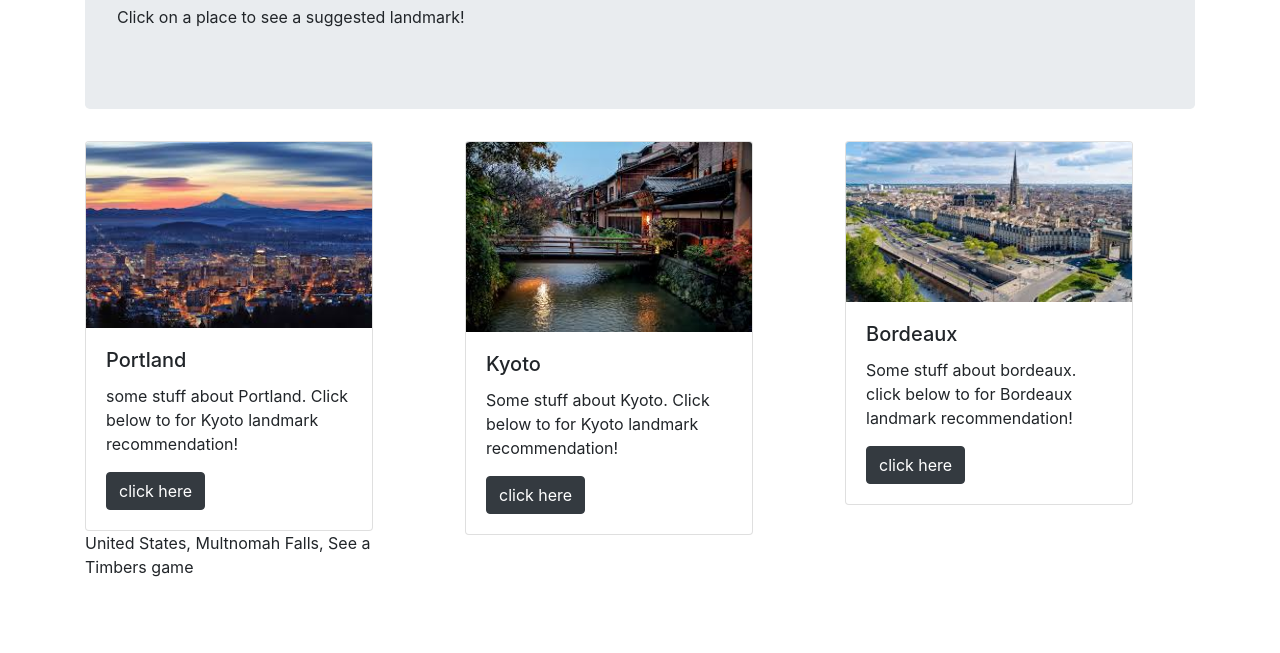
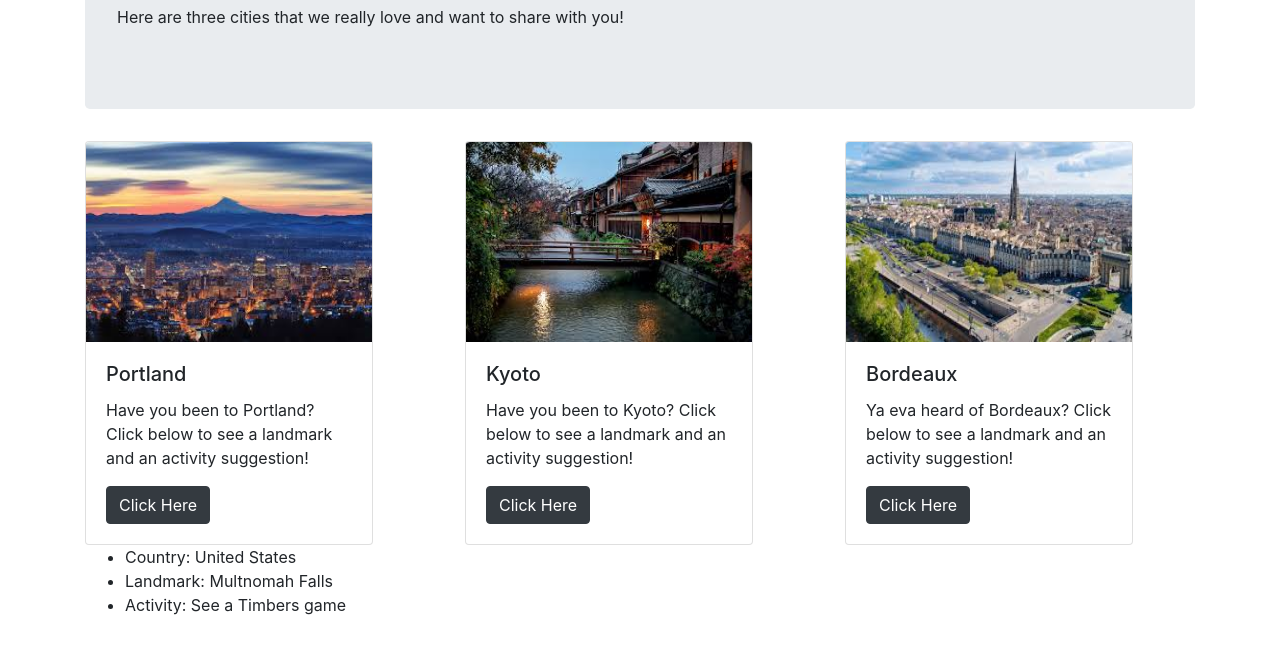
Before and after one commit to MarcLignarius/JS.CitiesVisited, a plain HTML site: page index.html in a window 1280 px wide. Both pictures are taken after a click on the element 260 px from the left and 450 px from the top of the page. Shown: the part 115-768 px from the top of the page. Drawn offline with Linux system fonts and the light colour scheme.

Commit message:
put results in ul

```diff
--- a/css/styles.css
+++ b/css/styles.css
@@ -1,3 +1,8 @@
 #portlandHidden, #kyotoHidden, #bordeauxHidden {
   display: none;
 }
+
+img {
+  width: 100px;
+  height: 200px;
+}
--- a/index.html
+++ b/index.html
@@ -14,7 +14,7 @@
   <div class="container">
     <div class="jumbotron">
       <h1>A Few Places We've Been and Like</h1>
-      <p>Click on a place to see a suggested landmark!</p>
+      <p>Here are three cities that we really love and want to share with you!</p>
     </div>
 
 <!-- This section is... -->
@@ -25,30 +25,28 @@
           <img class="card-img-top" src="img/pdx.jpeg" alt="picture of Portland">
             <div class="card-body">
               <h5 class="card-title">Portland</h5>
-              <p class="card-text">some stuff about Portland. Click below to for Kyoto landmark recommendation!</p>
-              <button type="button" class="btn btn-dark">click here</button>
+              <p class="card-text">Have you been to Portland? Click below to see a landmark and an activity suggestion!</p>
+              <button type="button" class="btn btn-dark">Click Here</button>
             </div>
           </div>
-          <div id="portlandHidden">
-            <ul>
-
-            </ul>
+          <ul id="portlandHidden">
+          </ul>
           </div>
         </div>
-      </div>
 
       <div class="col-md-4">
-        <div>
+        <div id="kyoto">
           <div class="card" style="width: 18rem;">
           <img class="card-img-top" src="img/kyoto.jpeg" alt="picture of Kyoto">
             <div class="card-body">
               <h5 class="card-title">Kyoto</h5>
-              <p class="card-text">Some stuff about Kyoto. Click below to for Kyoto landmark recommendation!</p>
-              <button type="button" class="btn btn-dark">click here</button>
+              <p class="card-text">Have you been to Kyoto? Click below to see a landmark and an activity suggestion!</p>
+              <button type="button" class="btn btn-dark">Click Here</button>
             </div>
           </div>
           <div>
-            <ul id="kyotoHidden"></ul>
+            <ul id="kyotoHidden">
+            </ul>
           </div>
         </div>
       </div>
@@ -59,13 +57,12 @@
           <img class="card-img-top" src="img/bordeaux.jpeg" alt="picture of Bordeaux">
             <div class="card-body">
               <h5 class="card-title">Bordeaux</h5>
-              <p class="card-text">Some stuff about bordeaux. click below to for Bordeaux landmark recommendation!</p>
-              <button type="button" class="btn btn-dark">click here</button>
+              <p class="card-text">Ya eva heard of Bordeaux? Click below to see a landmark and an activity suggestion!</p>
+              <button type="button" class="btn btn-dark">Click Here</button>
             </div>
           </div>
-          <div id="bordeauxHidden">
-            <p>Hello Bordeaux</p>
-          </div>
+          <ul id="bordeauxHidden">
+          </ul>
         </div>
       </div>
     </div>
--- a/js/scripts.js
+++ b/js/scripts.js
@@ -10,7 +10,7 @@ function places(country, landmark, activity) {
 }
 
 places.prototype.totalInfo = function() {
-return this.country + ", " + this.landmark + ", " + this.activity;
+return "<li>" + "Country: " + this.country + "</li>" + "<li>" + "Landmark: " + this.landmark + "</li>" + "<li>" + "Activity: " + this.activity + "</li>";
 }
 
 // Place.forEach(function(place) {
@@ -22,15 +22,15 @@ return this.country + ", " + this.landmark + ", " + this.activity;
 
 $(function() {
   $("#portland").click(function() {
-    $("#portlandHidden").text(portland.totalInfo());
+    $("#portlandHidden").html(portland.totalInfo());
     $("#portlandHidden").toggle();
   });
   $("#kyoto").click(function() {
-    $("#kyotoHidden").text(kyoto.totalInfo());
+    $("#kyotoHidden").html(kyoto.totalInfo());
     $("#kyotoHidden").toggle();
   });
   $("#bordeaux").click(function() {
-    $("#bordeauxHidden").text(bordeaux.totalInfo());
+    $("#bordeauxHidden").html(bordeaux.totalInfo());
     $("#bordeauxHidden").toggle();
   });
 });
```
